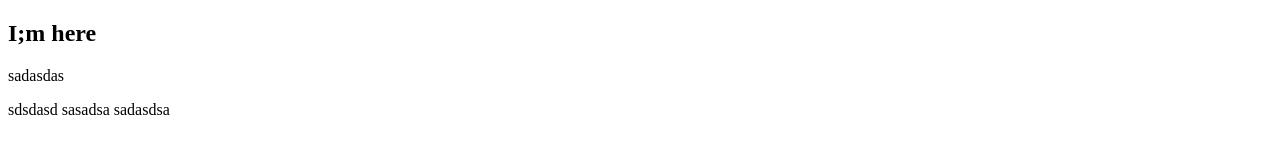
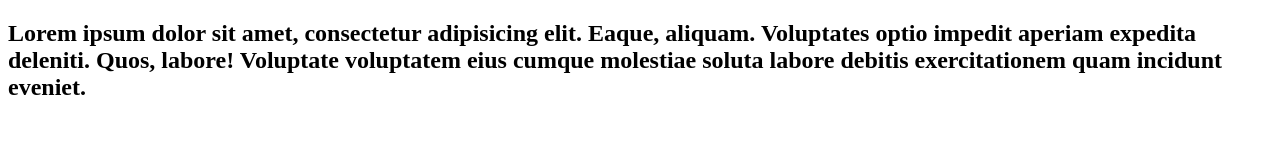
Before and after one commit to agonqe/hello, a plain HTML site: page index.html in a window 1280 px wide. Drawn offline with Linux system fonts and the light colour scheme.

Commit message:
shtuam h2

```diff
--- a/index.html
+++ b/index.html
@@ -9,10 +9,9 @@
 <body>
 
 
-<h2>I;m here</h2>
-<p>sadasdas</p>
-<p>sdsdasd sasadsa sadasdsa</p>
-
+<h2>
+    Lorem ipsum dolor sit amet, consectetur adipisicing elit. Eaque, aliquam. Voluptates optio impedit aperiam expedita deleniti. Quos, labore! Voluptate voluptatem eius cumque molestiae soluta labore debitis exercitationem quam incidunt eveniet.
+</h2>
 
 </body>
 </html>
```
